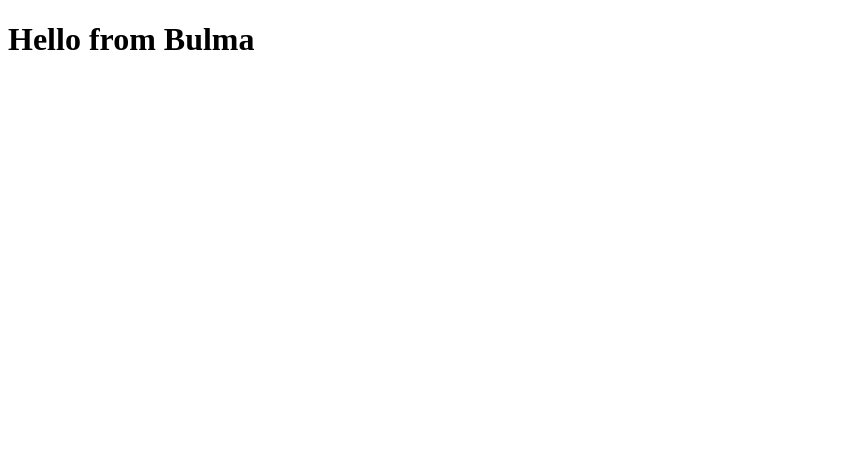
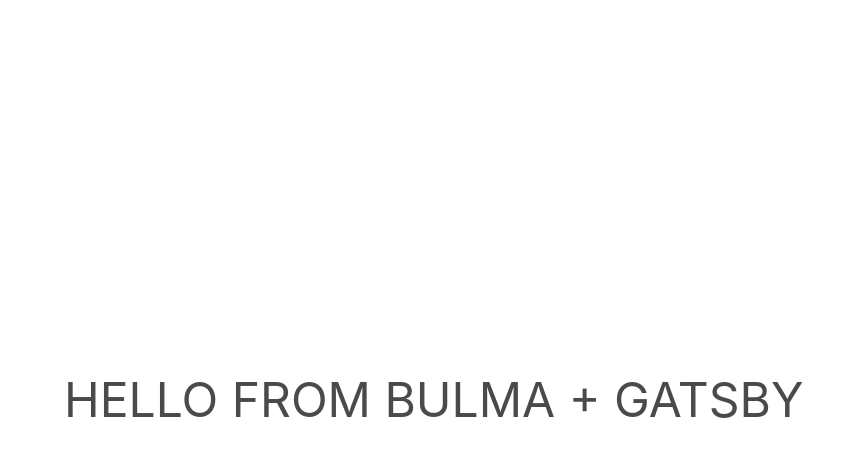
Before and after one commit to amandeepmittal/gatsby-bulma-quickstart, a Gatsby site: page / in a window 1280 px wide. Shown: the whole page, without its empty margins (0-856 px from the left). Built offline with nearby package versions, Linux system fonts and the light colour scheme; Gatsby itself is replaced by a stand-in of ours.

Commit message:
add sass plugin, use bulma in layout

```diff
--- a/gatsby-config.js
+++ b/gatsby-config.js
@@ -15,7 +15,7 @@ module.exports = {
 		},
 		'gatsby-transformer-sharp',
 		'gatsby-plugin-sharp',
-		`gatsby-plugin-sass`,
+
 		{
 			resolve: `gatsby-plugin-manifest`,
 			options: {
@@ -28,7 +28,8 @@ module.exports = {
 				icon: 'src/images/gatsby-icon.png',
 				orientation: 'portrait'
 			}
-		}
+		},
+		`gatsby-plugin-sass`
 		// this (optional) plugin enables Progressive Web App + Offline functionality
 		// To learn more, visit: https://gatsby.app/offline
 		// 'gatsby-plugin-offline',
--- a/src/components/layout.js
+++ b/src/components/layout.js
@@ -1,9 +1,15 @@
 import React from 'react';
 
+import './style.scss';
+
 const Layout = ({ children }) => (
-	<div>
-		<h1>Hello from Bulma</h1>
-	</div>
+	<section className="hero is-fullheight has-background-white">
+		<div className="hero-body">
+			<div className="container">
+				<h1 className="is-uppercase is-size-1">Hello from Bulma + Gatsby</h1>
+			</div>
+		</div>
+	</section>
 );
 
 export default Layout;
--- /dev/null
+++ b/src/components/style.scss
@@ -0,0 +1,2 @@
+// Importing Bulma from node_modules
+@import "~bulma/bulma.sass";
```
